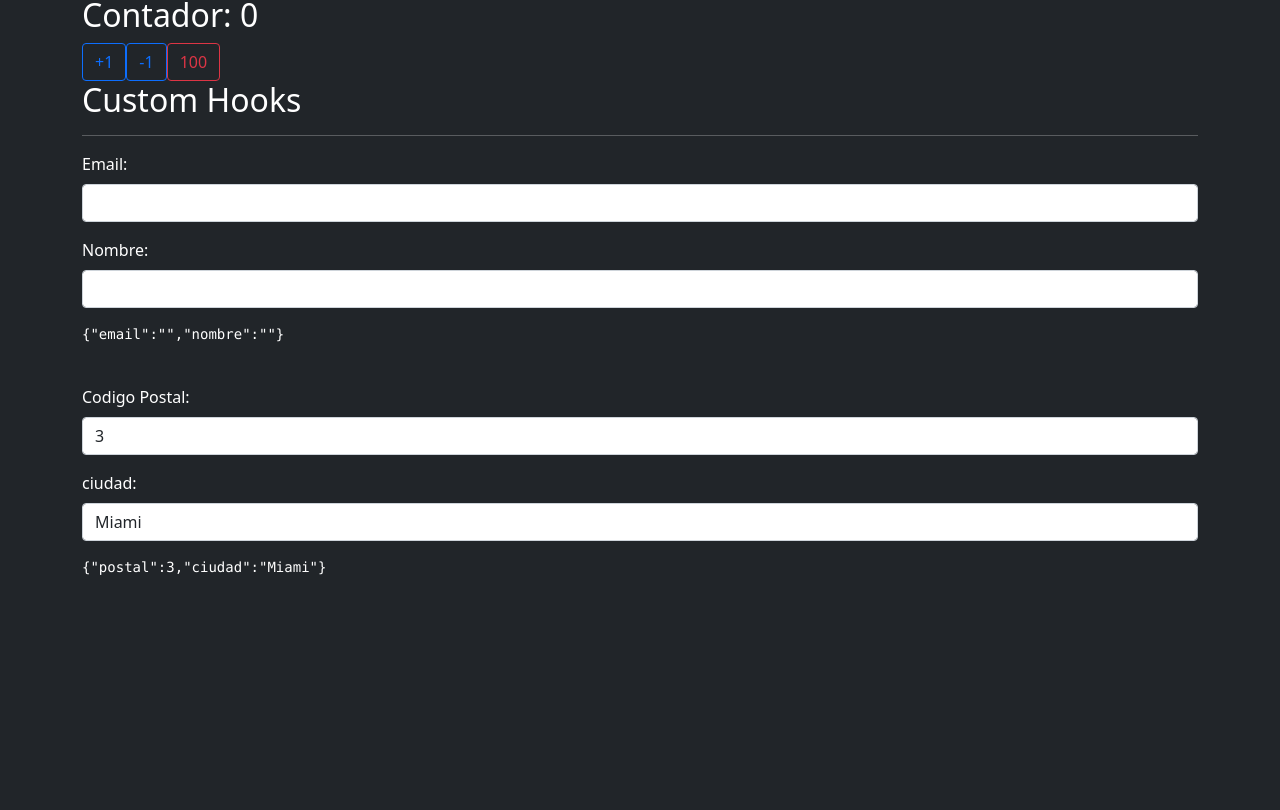
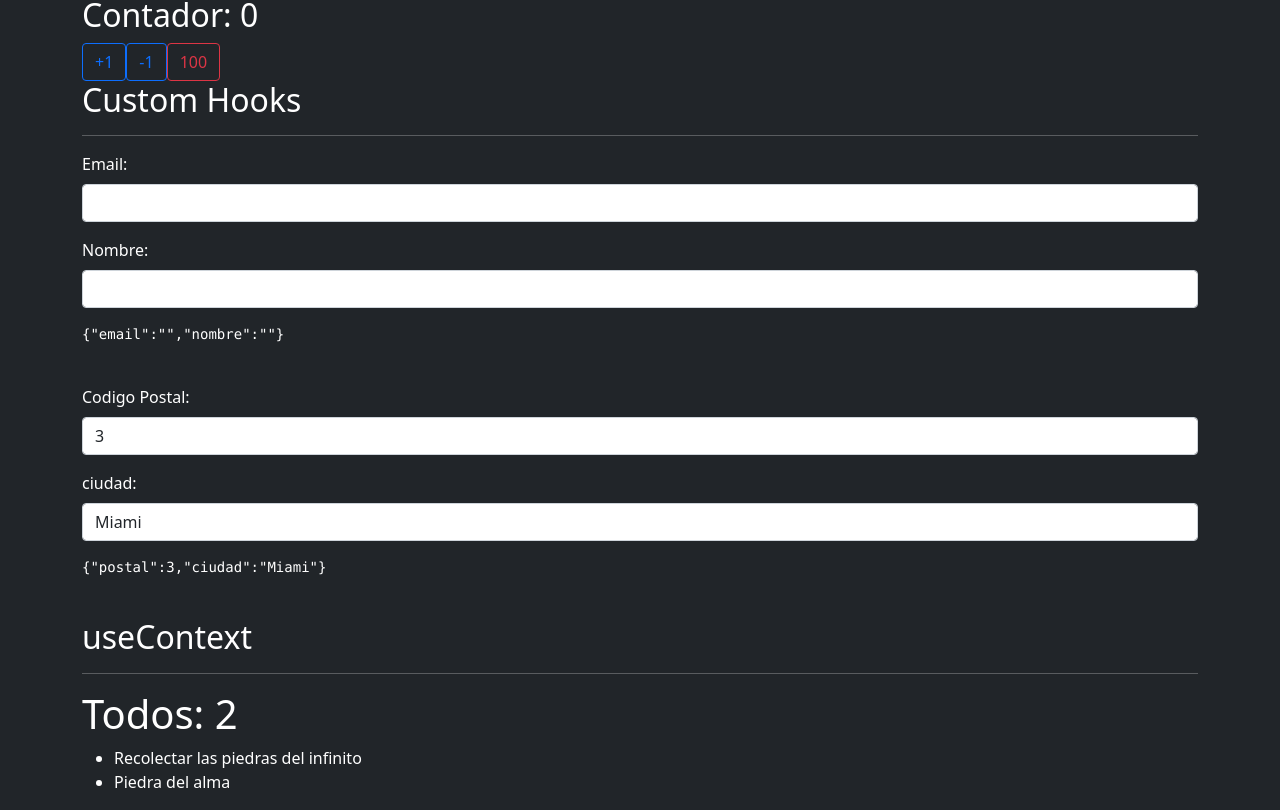
Before and after one commit to lauti3314/PracticeProyectTS, a React (Create React App) app in the folder mi-app/: page / in a window 1280 px wide. Shown: the part 839-1649 px from the top of the page. Before the commit the page ends 1433 px from the top, so only its background shows below. Built offline with nearby package versions, Linux system fonts and the light colour scheme.

Commit message:
practice finished

```diff
--- a/mi-app/src/App.tsx
+++ b/mi-app/src/App.tsx
@@ -4,6 +4,7 @@ import { Formulario } from "./components/Formulario/Formulario";
 import { Formulario2 } from "./components/Formulario/Formulario2";
 import { TimerPadre } from "./components/Timer/TimerPadre";
 import { User } from "./components/User/User";
+import { Todo } from "./todo/Todo";
 
 function App() {
 	return (
@@ -32,6 +33,13 @@ function App() {
 			<Formulario />
 			<br />
 			<Formulario2 />
+
+			<br />
+			<h2>useContext</h2>
+			<hr />
+
+			<Todo/>
+
 		</>
 	);
 }
--- /dev/null
+++ b/mi-app/src/components/TodoList/Title.tsx
@@ -0,0 +1,7 @@
+import { useTodos } from "../../hooks/Todo/useTodos";
+
+export const Title = () => {
+	const { pendingTodos } = useTodos();
+
+	return <h1>Todos: {pendingTodos}</h1>;
+};
--- /dev/null
+++ b/mi-app/src/components/TodoList/TodoItem.tsx
@@ -0,0 +1,21 @@
+import { useTodos } from "../../hooks/Todo/useTodos";
+import { Todo } from "../../interfaces/interfaces";
+
+interface TodoItemProps {
+	todo: Todo;
+}
+
+export const TodoItem = ({ todo }: TodoItemProps) => {
+	const { toggleTodo } = useTodos();
+
+	return (
+		<li
+			style={{
+				cursor: "pointer",
+				textDecoration: todo.completed ? "line-through" : "",
+			}}
+			onDoubleClick={() => toggleTodo(todo.id)}>
+			{todo.desc}
+		</li>
+	);
+};
--- /dev/null
+++ b/mi-app/src/components/TodoList/TodoList.tsx
@@ -0,0 +1,15 @@
+import { useTodos } from "../../hooks/Todo/useTodos";
+import { Todo } from "../../interfaces/interfaces";
+import { TodoItem } from "./TodoItem";
+
+export const TodoList = () => {
+	const { todos } = useTodos();
+
+	return (
+		<ul>
+			{todos.map((todo: Todo) => (
+				<TodoItem key={todo.id} todo={todo} />
+			))}
+		</ul>
+	);
+};
--- /dev/null
+++ b/mi-app/src/context/TodoContext/TodoContext.tsx
@@ -0,0 +1,11 @@
+import { createContext } from "react";
+import { TodoState } from "../../interfaces/interfaces";
+
+export type TodoContextProps = {
+	todoState: TodoState;
+	toggleTodo: (id: string) => void;
+};
+
+export const TodoContext = createContext<TodoContextProps>(
+	{} as TodoContextProps
+);
--- /dev/null
+++ b/mi-app/src/context/TodoProvider/TodoProvider.tsx
@@ -0,0 +1,44 @@
+import { useReducer } from "react";
+import { TodoState } from "../../interfaces/interfaces";
+import { TodoContext } from "../TodoContext/TodoContext";
+import { todoReducer } from "../TodoReducer/todoReducer";
+
+const INITIAL_STATE: TodoState = {
+	todoCount: 2,
+	todos: [
+		{
+			id: "1",
+			desc: "Recolectar las piedras del infinito",
+			completed: false,
+		},
+		{
+			id: "2",
+			desc: "Piedra del alma",
+			completed: false,
+		},
+	],
+	completed: 0,
+	pending: 2,
+};
+
+interface props {
+	children: JSX.Element | JSX.Element[];
+}
+
+export const TodoProvider = ({ children }: props) => {
+	const [todoState, dispatch] = useReducer(todoReducer, INITIAL_STATE);
+
+	const toggleTodo = (id: string) => {
+		dispatch({ type: "toggleTodo", payload: { id } });
+	};
+
+	return (
+		<TodoContext.Provider
+			value={{
+				todoState,
+				toggleTodo,
+			}}>
+			{children}
+		</TodoContext.Provider>
+	);
+};
--- /dev/null
+++ b/mi-app/src/context/TodoReducer/todoReducer.ts
@@ -0,0 +1,32 @@
+import { Todo, TodoState } from "../../interfaces/interfaces";
+
+type TodoAction =
+	| { type: "addTodo"; payload: Todo }
+	| { type: "toggleTodo"; payload: { id: string } };
+
+export const todoReducer = (
+	state: TodoState,
+	action: TodoAction
+): TodoState => {
+	switch (action.type) {
+		case "addTodo":
+			return {
+				...state,
+				todos: [...state.todos, action.payload],
+			};
+
+		case "toggleTodo":
+			return {
+				...state,
+				todos: state.todos.map(({ ...todo }) => {
+					if (todo.id === action.payload.id) {
+						todo.completed = !todo.completed;
+					}
+					return todo;
+				}),
+			};
+
+		default:
+			return state;
+	}
+};
--- /dev/null
+++ b/mi-app/src/hooks/Todo/useTodos.ts
@@ -0,0 +1,16 @@
+import { useContext } from 'react';
+import { TodoContext } from '../../context/TodoContext/TodoContext';
+
+
+
+export const useTodos = () => {
+
+    const { todoState, toggleTodo } = useContext( TodoContext );
+    const { todos } = todoState;
+
+    return {
+        todos: todos,
+        pendingTodos: todos.filter( todo => !todo.completed ).length,
+        toggleTodo
+    }
+}
--- /dev/null
+++ b/mi-app/src/interfaces/interfaces.ts
@@ -0,0 +1,12 @@
+export interface Todo {
+	id: string;
+	desc: string;
+	completed: boolean;
+}
+
+export interface TodoState {
+	todoCount: number;
+	todos: Todo[];
+	completed: number;
+	pending: number;
+}
--- /dev/null
+++ b/mi-app/src/todo/Todo.tsx
@@ -0,0 +1,12 @@
+import { Title } from "../components/TodoList/Title";
+import { TodoList } from "../components/TodoList/TodoList";
+import { TodoProvider } from "../context/TodoProvider/TodoProvider";
+
+export const Todo = () => {
+	return (
+		<TodoProvider>
+			<Title />
+			<TodoList />
+		</TodoProvider>
+	);
+};
```
